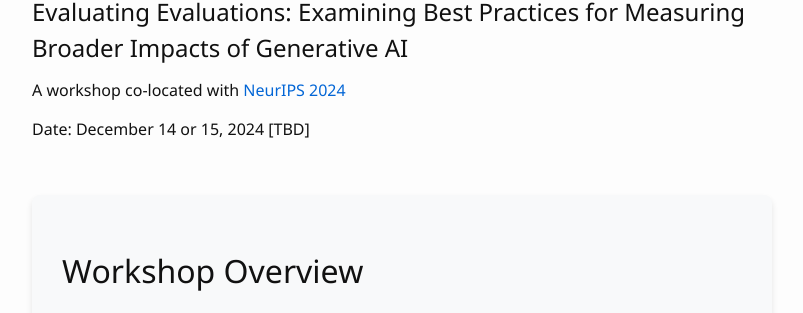
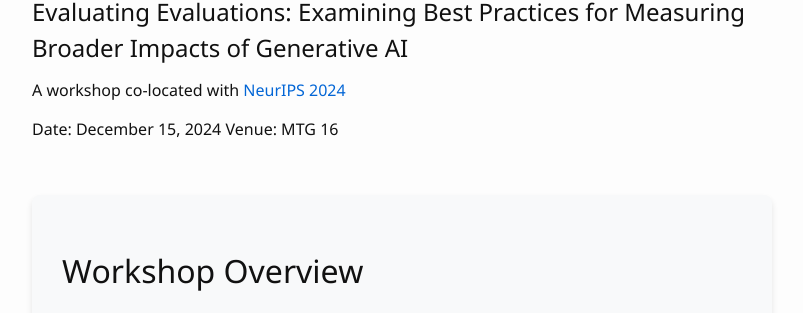
Before and after one commit to aaai-fidu-lab/aaai-fidu-lab.github.io, a Jekyll site: the page built from index.md, in a window 1280 px wide. Shown: the part 536-849 px from the top of the page, without its empty margins (238-1041 px from the left). Built offline with Jekyll 4.4.1, drawn with Linux system fonts in a browser that asks for light colours; our own code applies the rules of GitHub Pages for plain Markdown files.

Commit message:
Update index.md

```diff
--- a/index.md
+++ b/index.md
@@ -72,7 +72,8 @@ a {
 
 A workshop co-located with [NeurIPS 2024](https://neurips.cc/)
 
-Date: December 14 or 15, 2024 [TBD]
+Date: December 15, 2024
+Venue: MTG 16
 
 
 <br>
```
